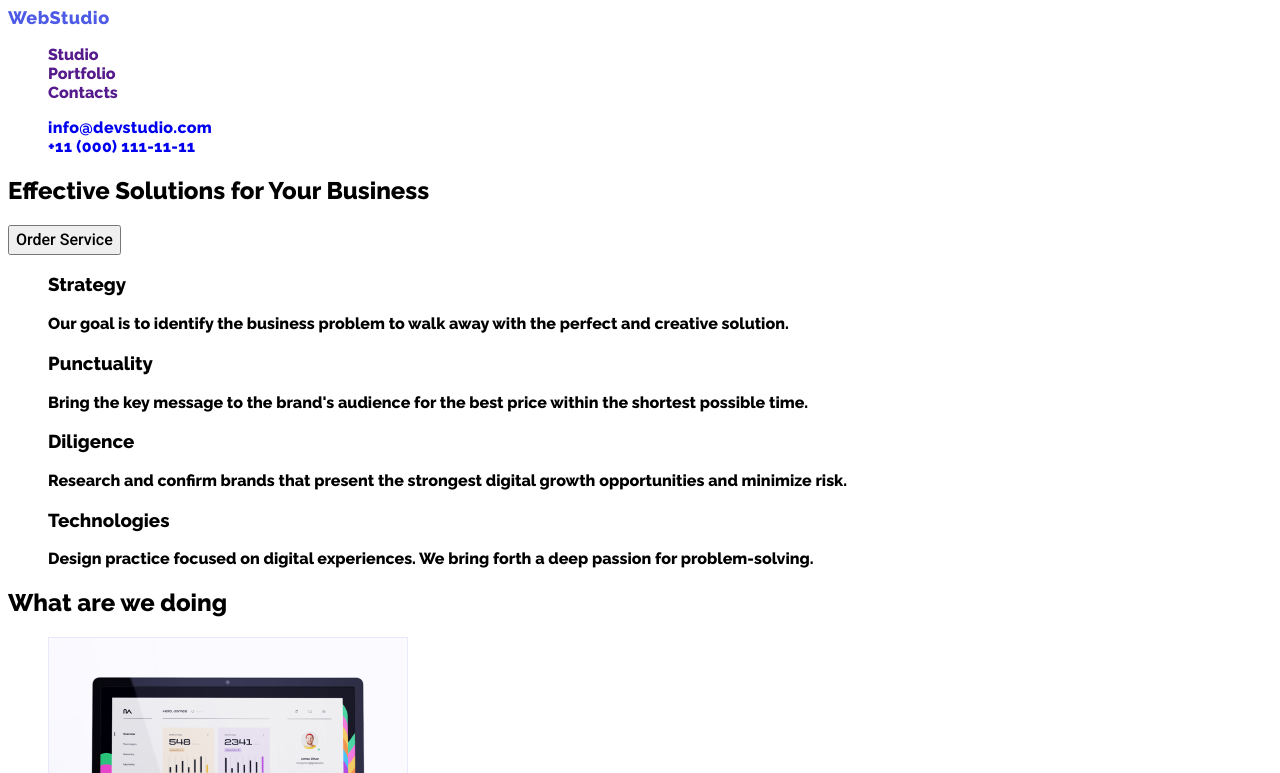
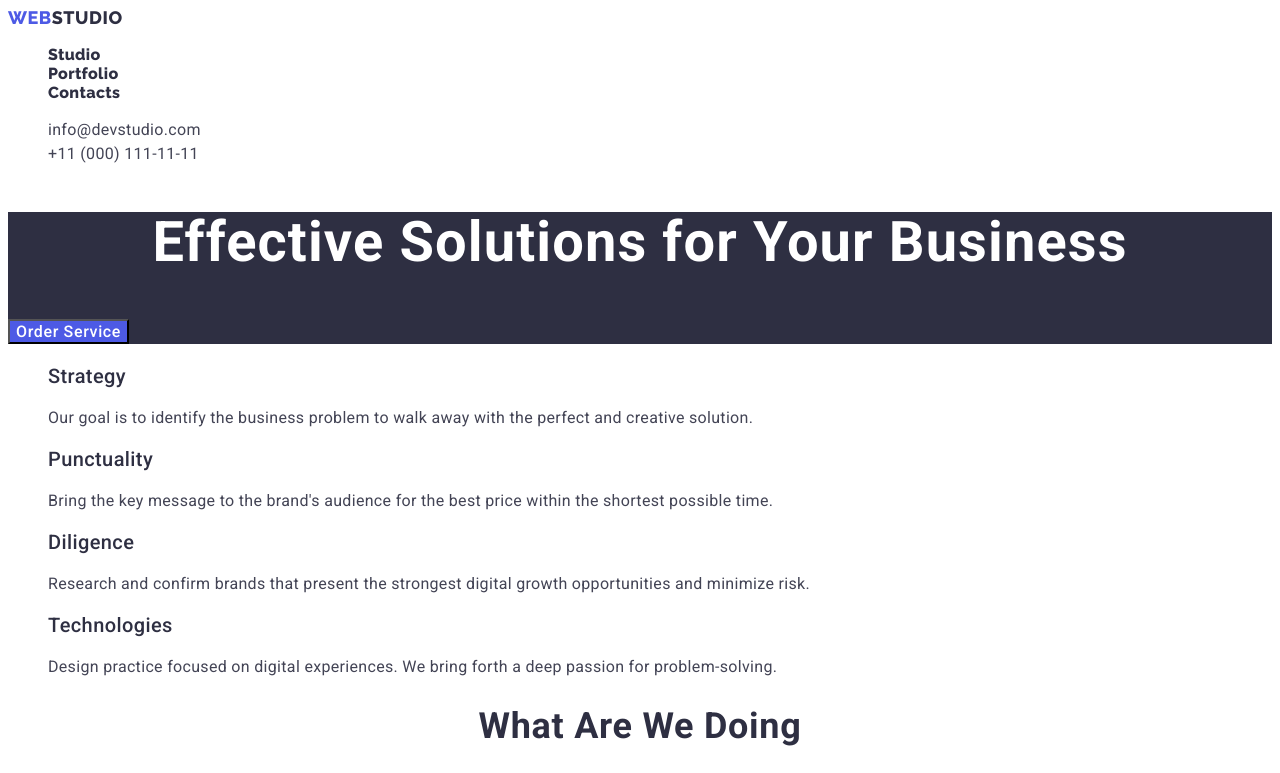
Before and after one commit to Olga-Olga/goit-markup-hw-02, a plain HTML site: page index.html in a window 1280 px wide. Shown: the top 773 px of the page. Drawn offline with Linux system fonts and the light colour scheme.

Commit message:
finish index

```diff
--- a/css/styles.css
+++ b/css/styles.css
@@ -1,3 +1,11 @@
+/* Опис змінних по всьому документ.
+Якщо сворити в секції, то тільки в цієї секції буде працювати */
+:root {
+        /* NAVY BLUE */
+     --color-navyblue: #2E2F42
+}
+
+
 body {
     font-family: 'Raleway';
 }
@@ -15,39 +23,188 @@ body {
     src: url(../fonts/Roboto/Roboto-Bold.ttf)
 } */
 
-.header-link-WebStudio {
+/* !Header  */
+ .logo {
 
     font-weight: 800;
     font-size: 18px;
     line-height: 1.16em;
     letter-spacing: 0.03em;
+    color: var(--color-navyblue);
+    text-transform: uppercase;
+}
+
+ .logo span {
+    /* IRIS */
     color: #4D5AE5;
 }
 
-.header-link2 {
-    font-weight: 800;
-    font-size: 18px;
-    line-height: (24px/16px)em;
-    /* identical to box height, or 117% */
-    letter-spacing: 0.03em;
+
+.header-navigation-link{
+        font-weight: 500;
+        font-size: 16px;
+        line-height: calc(24/16)em;
+        /* identical to box height, or 150% */
+        letter-spacing: 0.02em;
+        /* NAVY BLUE */
+        color: var(--color-navyblue);
 }
 
-.header-adress-list {
+.header-contact-link {
+font-family: 'Roboto';
     font-style: normal;
     font-weight: 400;
     font-size: 16px;
-    line-height: (24px/16px)em;
+    line-height: 24px;
+    /* identical to box height, or 150% */
     letter-spacing: 0.02em;
+    /* SLATE */
     color: #434455;
+}
+
+/* !Section 1 */
+.top-section {
+    background: #2E2F42; ;
+}
+
+.main-title {
+    font-family: 'Roboto';
+        font-style: normal;
+        font-weight: 700;
+        font-size: 56px;
+        line-height: 60px;
+        /* or 107% */
+        text-align: center;
+        letter-spacing: 0.02em;
+        /* WHITE */
+        color: #FFFFFF;
+}
+
+button {
+    font-family: 'Roboto';
+       font-weight: 500;
+        font-size: 16px;
+        line-height: (24px/16px);
+        /* identical to box height, or 150% */
+
+        /* display: flex;
+        align-items: center; */
+        letter-spacing: 0.04em;
+         /* WHITE */
+
+        color: #FFFFFF;
+        background: #4D5AE5;
+}
+
+/* ! SEction 2 */
+ .fearutes-item-title {
+    font-family: 'Roboto';
+    font-weight: 500;
+    font-size: 20px;
+    line-height: (24px/20px);
+    /* identical to box height, or 120% */
+    letter-spacing: 0.02em;
+    /* NAVY BLUE */
+    color: var(--color-navyblue);
+ }
+
+ .fearutes-item-description {
+    font-family: 'Roboto';
+    font-style: normal;
+    font-weight: 400;
+    font-size: 16px;
+    line-height: (24px/16px);
+    /* or 150% */
+    letter-spacing: 0.02em;
+    /* SLATE */
+    color: #434455;
+ }
+
+ /*! Section 3 What are we doing  */
+
+
+ .wedoing-title{
+    font-family: 'Roboto';
+font-style: normal;
+font-weight: 700;
+font-size: 36px;
+line-height: 40px;
+/* identical to box height, or 111% */
+
+text-align: center;
+letter-spacing: 0.02em;
+text-transform: capitalize;
+
+/* NAVY BLUE */
+
+color: #2E2F42;
+
+ }
+
+
+/* ! Section 4 */
+.hero-section-title {
+    font-family: 'Roboto', sans-serif;
+    font-weight: 700;
+    font-size: 36px;
+    line-height: calc(40 / 36)em;
+    /* text-align: center; */
+    letter-spacing: 0.02em;
+    /* text-transform: capitalize; */
+    /* NAVY BLUE */
+    color: #2E2F42;
+   /* color: var(--title-color) */
 
 }
 
+.hero-list {}
+.hero-item {}
+.hero-link {}
 
+.hero-name {
+        font-family: 'Roboto', sans-serif;
+        font-weight: 500;
+        font-size: 20px;
+        line-height: calc(24/20)em;
+        /* identical to box height, or 120% */
+        text-align: center;
+        letter-spacing: 0.02em;
+        /* NAVY BLUE */
+        color: #2E2F42;
+}
 
-button {
+.hero-title {
+        font-family: 'Roboto';
+        font-weight: 400;
+        font-size: 16px;
+        line-height: 24px/16px;
+        /* identical to box height, or 150% */
+        text-align: center;
+        letter-spacing: 0.02em;
+        /* SLATE */
+        color: #434455;
+}
+
+/* ! Footer */
+.footer {
+    background-color: var(--color-navyblue) ;
+}
+
+/* Logo and logospan in the heared */
+
+.footer .logo {
+    /* CLOUD */
+    color: #F4F4FD;
+}
+
+.footer-description {
     font-family: 'Roboto';
-    font-weight: 500;
-    font-size: 16px;
-    line-height: 24px;
-    cursor: default;
+font-style: normal;
+font-weight: 400;
+font-size: 16px;
+line-height: 24px;
+/* or 150% */
+letter-spacing: 0.02em;
+/* CLOUD */
+color: #F4F4FD
 }
--- a/index.html
+++ b/index.html
@@ -14,18 +14,21 @@
     />
   </head>
   <body>
+    <!-- ! Header -->
     <header class="header">
       <nav>
-        <a class="header-link-WebStudio link" href="./index.html">WebStudio</a>
+        <a class="header-link-WebStudio link logo" href="./index.html"
+          ><span>Web</span>Studio</a
+        >
         <ul class="header-navigation-list list">
           <li class="header-navigation-item">
-            <a class="link" href="">Studio</a>
+            <a class="header-navigation-link link" href="">Studio</a>
           </li>
           <li class="header-navigation-item">
-            <a class="link" href="">Portfolio</a>
+            <a class="header-navigation-link link" href="">Portfolio</a>
           </li>
           <li class="header-navigation-item">
-            <a class="link" href="">Contacts</a>
+            <a class="header-navigation-link link" href="">Contacts</a>
           </li>
         </ul>
       </nav>
@@ -33,12 +36,17 @@
       <address class="header-adress">
         <ul class="header-adress-list list">
           <li>
-            <a class="link" href="mailto:info@devstudio.com"
+            <a class="header-contact-link link" href="mailto:info@devstudio.com"
               >info@devstudio.com</a
             >
           </li>
           <li>
-            <a class="link" href="tel:+110001111111">+11 (000) 111-11-11</a>
+            <a
+              class="header-contact-link link"
+              class="link"
+              href="tel:+110001111111"
+              >+11 (000) 111-11-11</a
+            >
           </li>
         </ul>
       </address>
@@ -47,38 +55,38 @@
     <main>
       <!-- Section1 -->
       <section class="top-section">
-        <h1>Effective Solutions for Your Business</h1>
+        <h1 class="main-title">Effective Solutions for Your Business</h1>
         <button type="button">Order Service</button>
       </section>
 
       <!-- Section2 -->
-      <section class="features">
+      <section class="features-section">
         <h2 hidden>features</h2>
         <ul class="fearutes-list list">
           <li class="fearutes-item">
-            <h3 class="fearutes-item-name">Strategy</h3>
-            <p class="fearutes-item-name-description">
+            <h3 class="fearutes-item-title">Strategy</h3>
+            <p class="fearutes-item-description">
               Our goal is to identify the business problem to walk away with the
               perfect and creative solution.
             </p>
           </li>
           <li class="fearutes-item">
-            <h3 class="fearutes-item-name">Punctuality</h3>
-            <p class="fearutes-item-name-description">
+            <h3 class="fearutes-item-title">Punctuality</h3>
+            <p class="fearutes-item-description">
               Bring the key message to the brand's audience for the best price
               within the shortest possible time.
             </p>
           </li>
           <li class="fearutes-item">
-            <h3 class="fearutes-item-name">Diligence</h3>
-            <p class="fearutes-item-name-description">
+            <h3 class="fearutes-item-title">Diligence</h3>
+            <p class="fearutes-item-description">
               Research and confirm brands that present the strongest digital
               growth opportunities and minimize risk.
             </p>
           </li>
           <li class="fearutes-item">
-            <h3 class="fearutes-item-name">Technologies</h3>
-            <p class="fearutes-item-name-description">
+            <h3 class="fearutes-item-title">Technologies</h3>
+            <p class="fearutes-item-description">
               Design practice focused on digital experiences. We bring forth a
               deep passion for problem-solving.
             </p>
@@ -87,8 +95,8 @@
       </section>
 
       <!-- Section 3 -->
-      <section class="wedoing">
-        <h2>What are we doing</h2>
+      <section class="wedoing-section">
+        <h2 class="wedoing-title">What are we doing</h2>
         <ul class="wedoing-list list">
           <li class="wedoing-item">
             <img src="./images/WeDoing/Monitor.jpg" alt="Monitor" width="360" />
@@ -101,9 +109,10 @@
           </li>
         </ul>
       </section>
+
       <!-- Section 4 -->
       <section class="hero">
-        <h2 class="hero-section-name">Our Team</h2>
+        <h2 class="hero-section-title">Our Team</h2>
         <ul class="hero-list list">
           <li class="hero-item">
             <img
@@ -150,7 +159,7 @@
     </main>
 
     <footer class="footer">
-      <a class="footer-link link" href="./index.html">WebStudio</a>
+      <a class="footer-link link logo" href="./index.html"><span>Web</span>Studio</a>
       <p class="footer-description">
         Increase the flow of customers and sales for your business with digital
         marketing & growth solutions.
```
